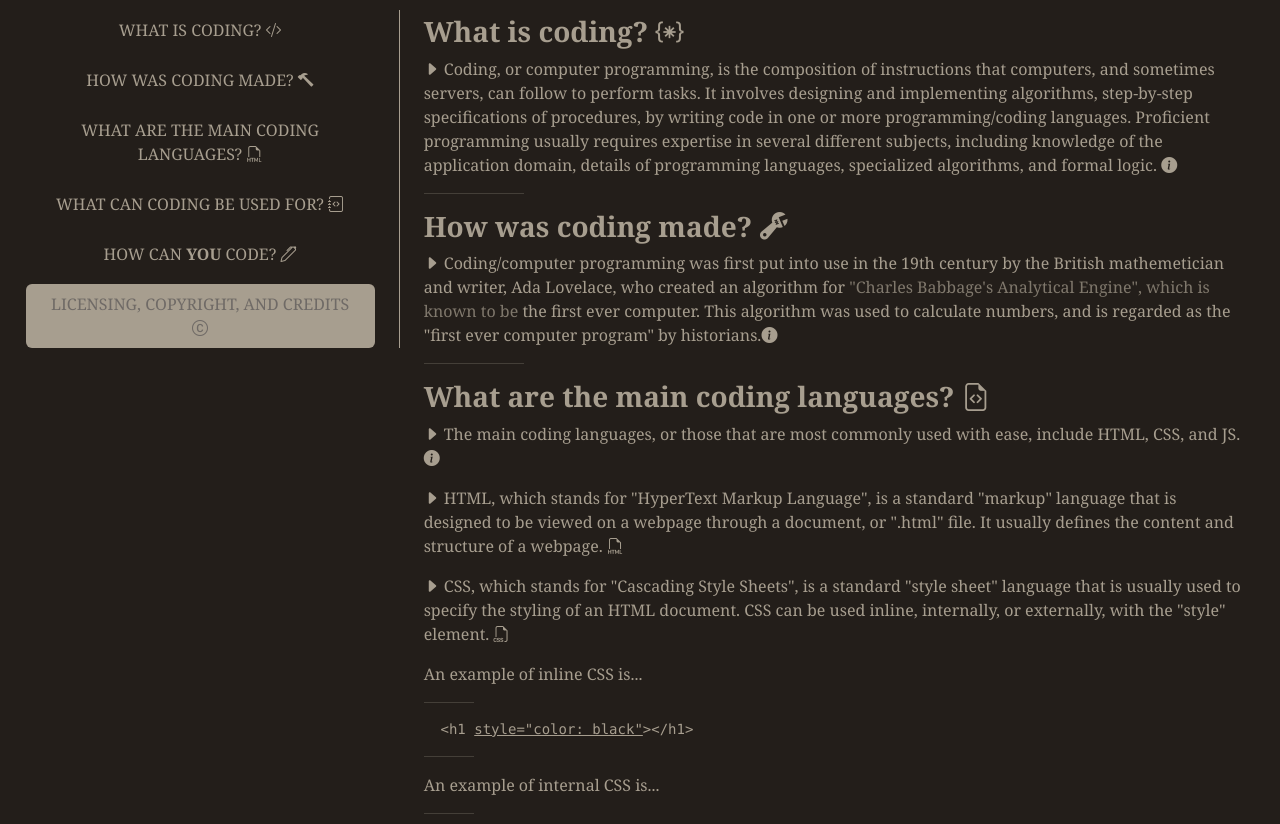
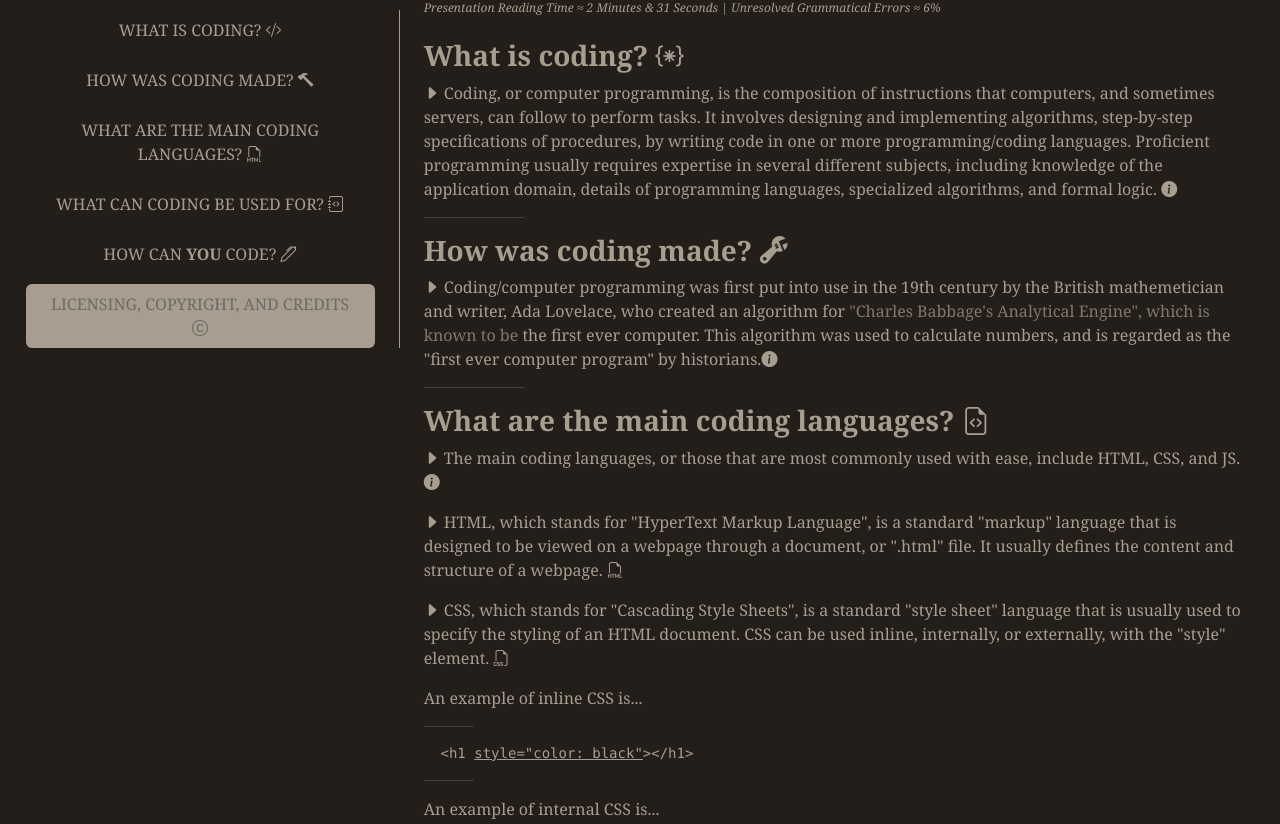
Before and after one commit to itsaminowo/0, a plain HTML site: page index.html in a window 1280 px wide. Shown: the top 824 px of the page. Drawn offline with nearby package versions, Linux system fonts and the light colour scheme.

Commit message:
Update index.html

```diff
--- a/index.html
+++ b/index.html
@@ -113,6 +113,7 @@ u {
 
   <div class="col-8" style="color:#a79e8f; margin-bottom:15px;">
     <div data-bs-spy="scroll" data-bs-target="#navbar-example3" data-bs-smooth-scroll="true" class="scrollspy-example-2" tabindex="0">
+                   <i><sup>Presentation Reading Time ≈ 2 Minutes & 31 Seconds | Unresolved Grammatical Errors ≈ 6%</sup></i>
       <div id="item-1" style="margin-top:15px;">
         <h3><b>What is coding? <i class="bi bi-braces-asterisk"></i></b></h3>
         <p><i class="bi bi-caret-right-fill"></i> Coding, or computer programming, is the composition of instructions that computers, and sometimes servers, can follow to perform tasks. It involves designing and implementing algorithms, step-by-step specifications of procedures, by writing code in one or more programming/coding languages. Proficient programming usually requires expertise in several different subjects, including knowledge of the application domain, details of programming languages, specialized algorithms, and formal logic.</u> <i class="bi bi-info-circle-fill"></i></p>
```
